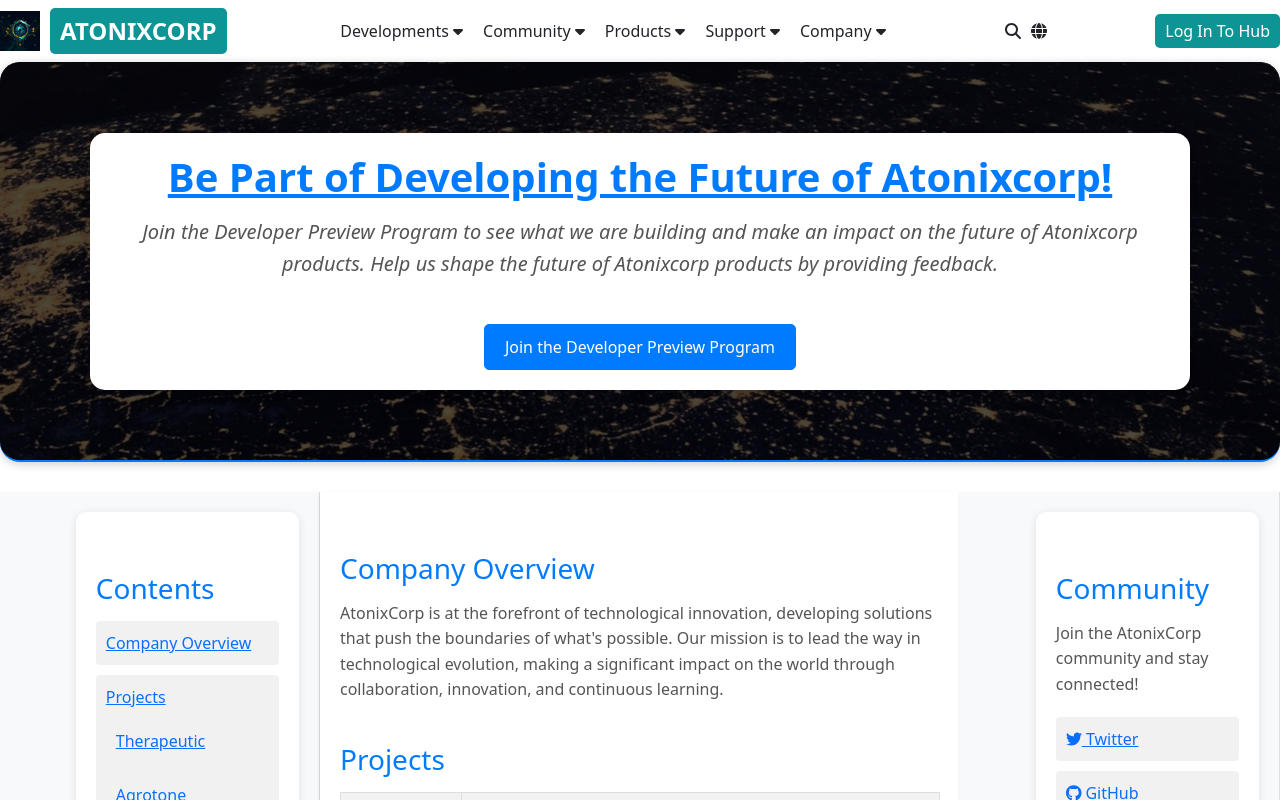
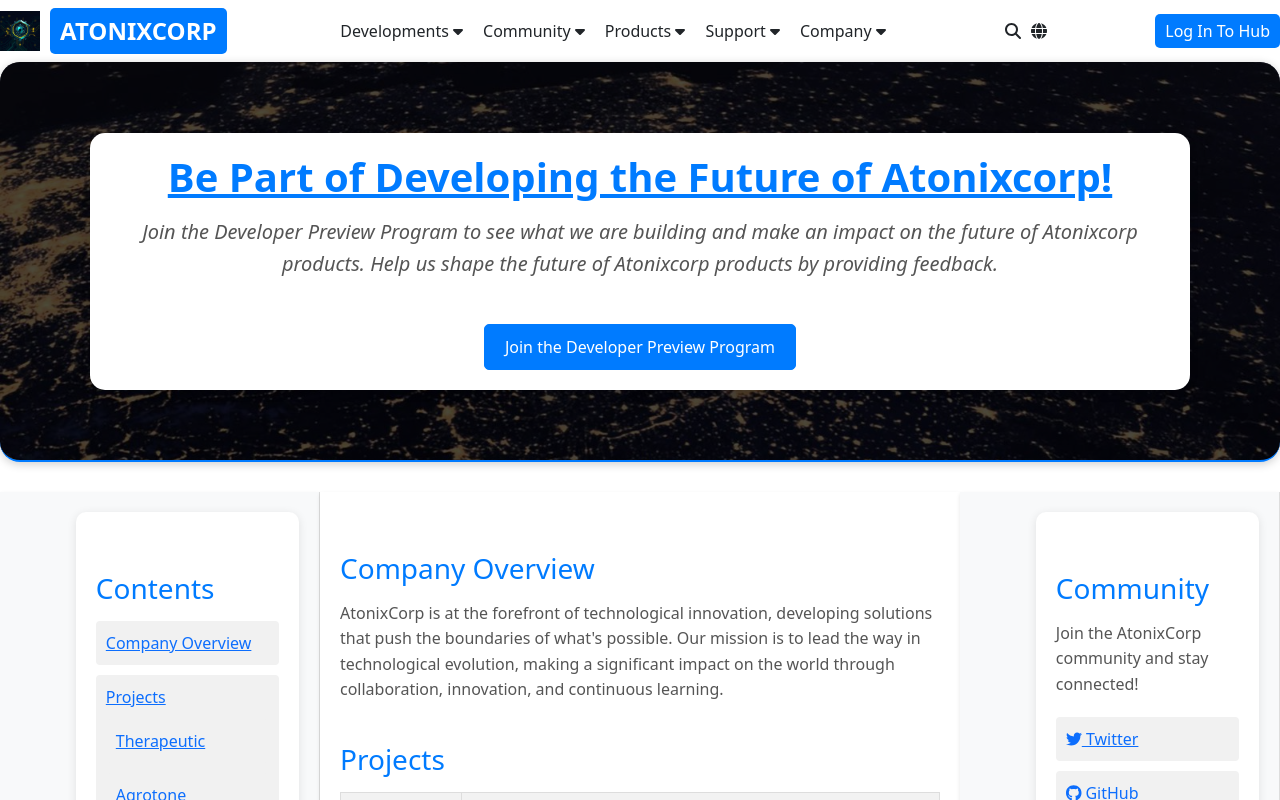
Before and after one commit to AtonixCorp/quetzal, a React (Create React App) app in the folder Workshop/atonixforge/: page / in a window 1280 px wide. Shown: the top 800 px of the page. Built offline with nearby package versions, Linux system fonts and the light colour scheme.

Commit message:
commit 1e3f

```diff
--- a/Workshop/atonixforge/package.json
+++ b/Workshop/atonixforge/package.json
@@ -1,5 +1,5 @@
 {
-    "name": "Atonixcorp",
+    "name": "atonixforge",
     "version": "0.1.0",
     "private": true,
     "dependencies": {
--- a/Workshop/atonixforge/src/components/Header.css
+++ b/Workshop/atonixforge/src/components/Header.css
@@ -30,7 +30,7 @@
   font-size: 1.5rem;
   font-weight: 700;
   color: #fff;
-  background-color: #0d9494;
+  background-color: #007BFF;
   padding: 5px 10px;
   border-radius: 5px;
 
@@ -83,7 +83,7 @@
 }
 
 .cta-button {
-  background-color: #0d9494;
+  background-color: #007BFF;
   color: #fff;
   border: none;
   padding: 5px 10px;
@@ -92,7 +92,7 @@
 }
 
 .cta-button:hover {
-  background-color: #0056b3;
+  background-color: #007BFF;
 }
 
 .dropdown {
```
Also changed, not shown: package.json (+2 -133 lines), 1 other file (tests, documents, lock files or other folders).
